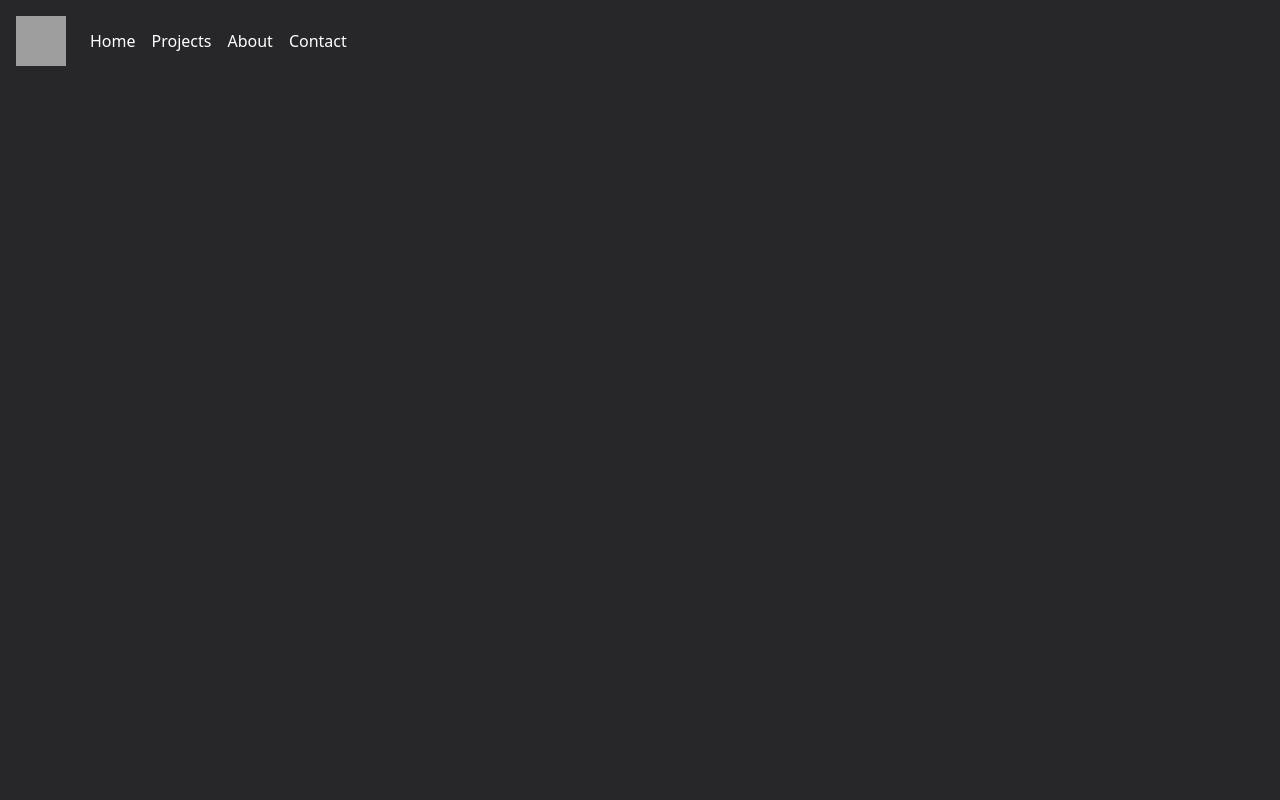
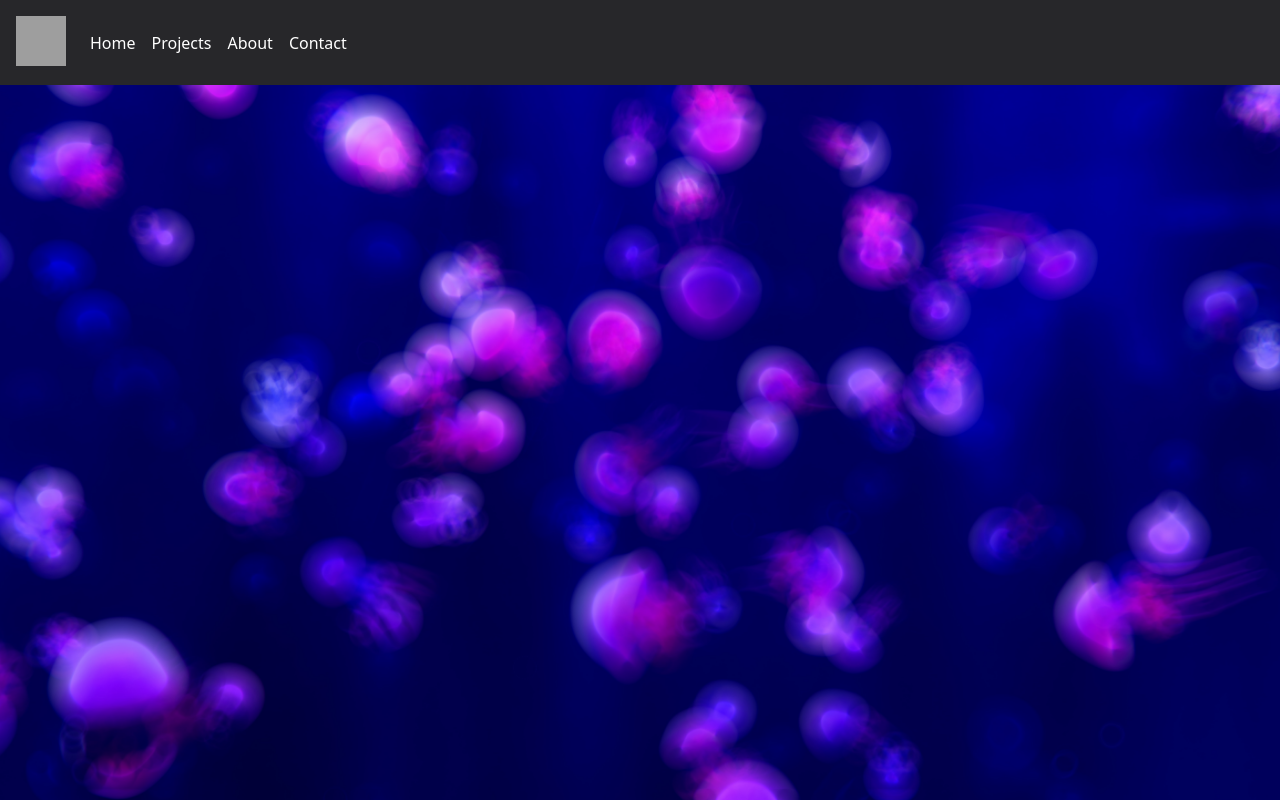
Before and after one commit to jarenella/portfolio-r, a React (Create React App) app: page / in a window 1280 px wide. Built offline with nearby package versions, Linux system fonts and the light colour scheme; grey boxes are pictures that could not be loaded.

Commit message:
made header and set bg image

```diff
--- a/src/App.css
+++ b/src/App.css
@@ -1,4 +1,10 @@
 body {
   /* background-color: rgb(54,54,54); */
   background-color: rgb(39 39 42);
+
+  background: url(./images/blurred.jpg) no-repeat center center fixed;
+  -webkit-background-size: cover;
+  -moz-background-size: cover;
+  -o-background-size: cover;
+  background-size: cover;
 }
--- a/src/components/Header/Header.css
+++ b/src/components/Header/Header.css
@@ -13,6 +13,10 @@
     display: inline;
     margin: 1rem;
     align-items: center;
+}
+
+#navbar-icon:hover {
+    cursor: pointer;
 }
 
 .navbar {
--- a/src/components/Header/index.js
+++ b/src/components/Header/index.js
@@ -5,7 +5,7 @@ const logo = "https://cdn-icons-png.flaticon.com/512/2579/2579272.png";
 function NavBar() {
     return (
         <header className="header">
-            <img id="navbar-icon" src={logo} className="App-logo" alt="logo" />
+            <a href=" "><img id="navbar-icon" src={logo} className="App-logo" alt="logo" /></a>
             <nav class="navbar">
                 <a className="navbar-btn" href="test">Home</a>
                 <a className="navbar-btn" href="test">Projects</a>
```
Also changed, not shown: src/components/Card/Card.css (added), src/components/Card/index.js (added), src/images/blurred.jpg (added), src/images/portrait.jpg (added).
